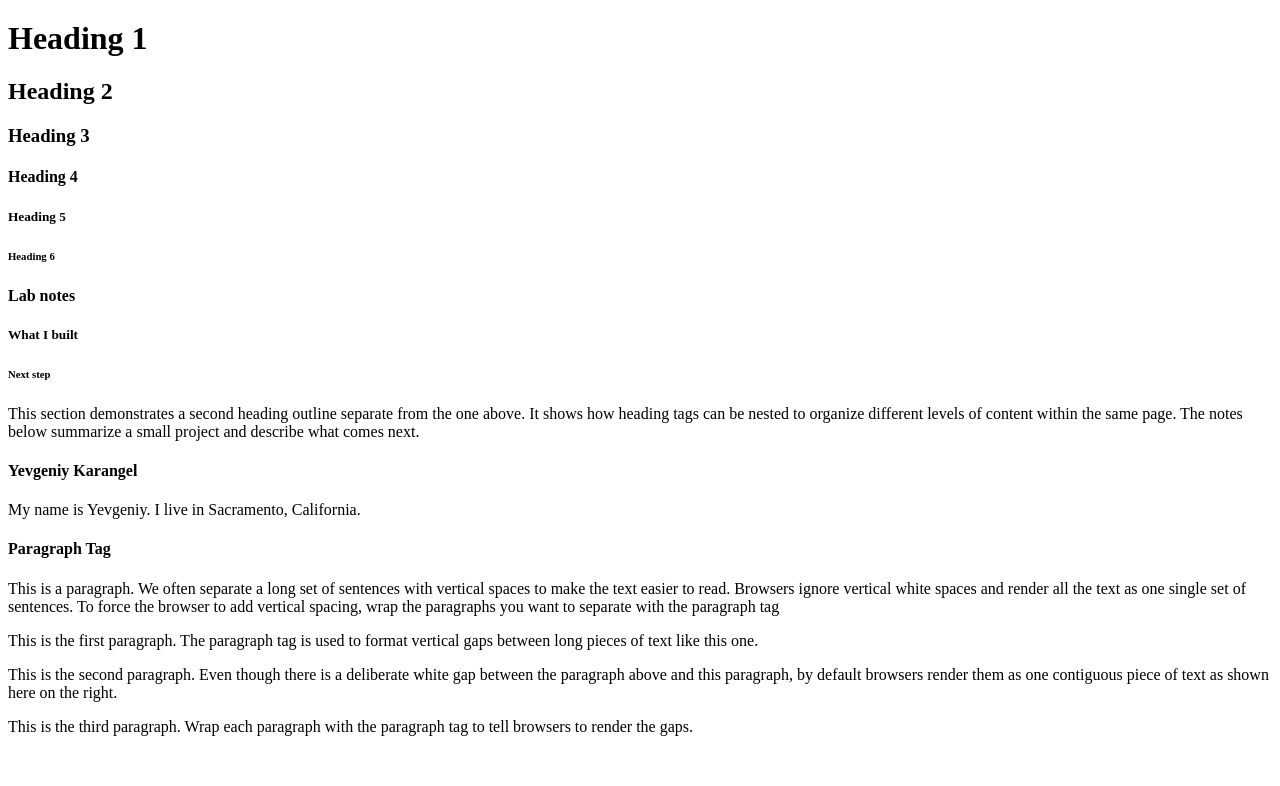
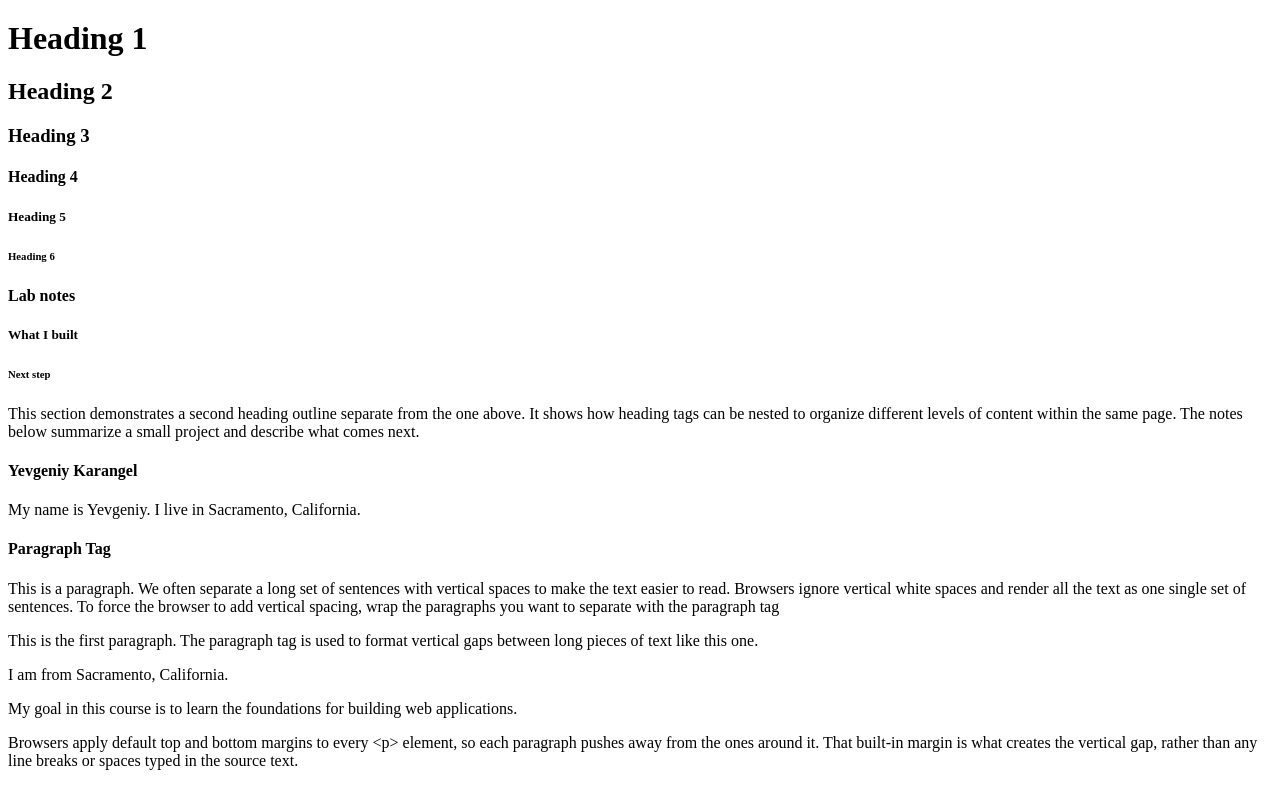
Before and after one commit to yevk55/webdev-client, a Next.js app: page /labs/lab1 in a window 1280 px wide. Shown: the part 223-1009 px from the top of the page. Before the commit the page ends 975 px from the top, so only its background shows below. Built offline with nearby package versions, Linux system fonts and the light colour scheme.

Commit message:
added with AI paragraph

```diff
--- a/app/labs/lab1/ParagraphTag.tsx
+++ b/app/labs/lab1/ParagraphTag.tsx
@@ -13,15 +13,17 @@ export default function ParagraphTag() {
         This is the first paragraph. The paragraph tag is used to format
         vertical gaps between long pieces of text like this one.
       </p>
-      <p id="wd-p-3">
-        This is the second paragraph. Even though there is a deliberate white
-        gap between the paragraph above and this paragraph, by default
-        browsers render them as one contiguous piece of text as shown here on
-        the right.
+      <p id="wd-p-your-1">
+        I am from Sacramento, California.
       </p>
-      <p id="wd-p-4">
-        This is the third paragraph. Wrap each paragraph with the paragraph
-        tag to tell browsers to render the gaps.
+      <p id="wd-p-your-2">
+        My goal in this course is to learn the foundations for building web applications.
+      </p>
+      <p id="wd-ai-p">
+        Browsers apply default top and bottom margins to every &lt;p&gt; element,
+        so each paragraph pushes away from the ones around it. That built-in
+        margin is what creates the vertical gap, rather than any line breaks
+        or spaces typed in the source text.
       </p>
     </div>
   );
```
